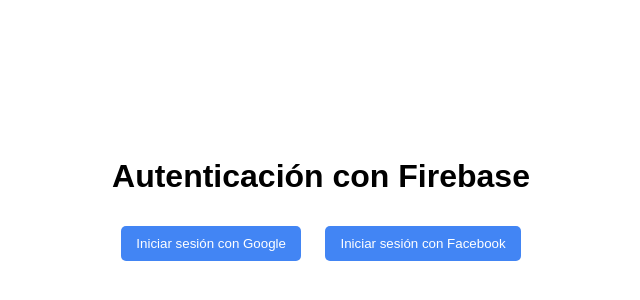
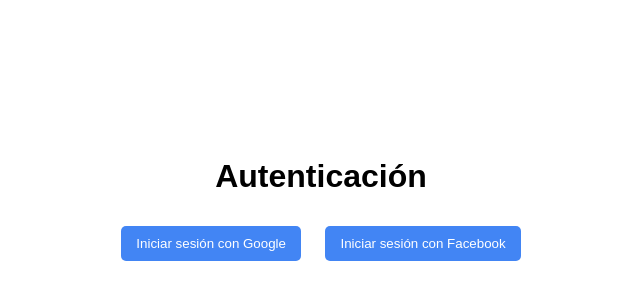
Before and after one commit to restrnzd/restrnzd.github.io, a plain HTML site: page index.html in a window 1280 px wide. Shown: the part 196-496 px from the top of the page, without its empty margins (319-959 px from the left). Drawn offline with Linux system fonts and the light colour scheme.

Commit message:
Update index.html

```diff
--- a/index.html
+++ b/index.html
@@ -3,7 +3,7 @@
 <head>
   <meta charset="UTF-8">
   <meta name="viewport" content="width=device-width, initial-scale=1.0">
-  <title>Autenticación con Firebase</title>
+  <title>Autenticación</title>
   <!-- Agrega el SDK de Firebase -->
   <script src="https://www.gstatic.com/firebasejs/8.10.1/firebase-app.js"></script>
   <script src="https://www.gstatic.com/firebasejs/8.10.1/firebase-auth.js"></script>
@@ -43,7 +43,7 @@
 </head>
 <body>
   <div id="login-container">
-    <h1>Autenticación con Firebase</h1>
+    <h1>Autenticación</h1>
     <button id="google-login">Iniciar sesión con Google</button>
     <button id="facebook-login">Iniciar sesión con Facebook</button>
   </div>
```
